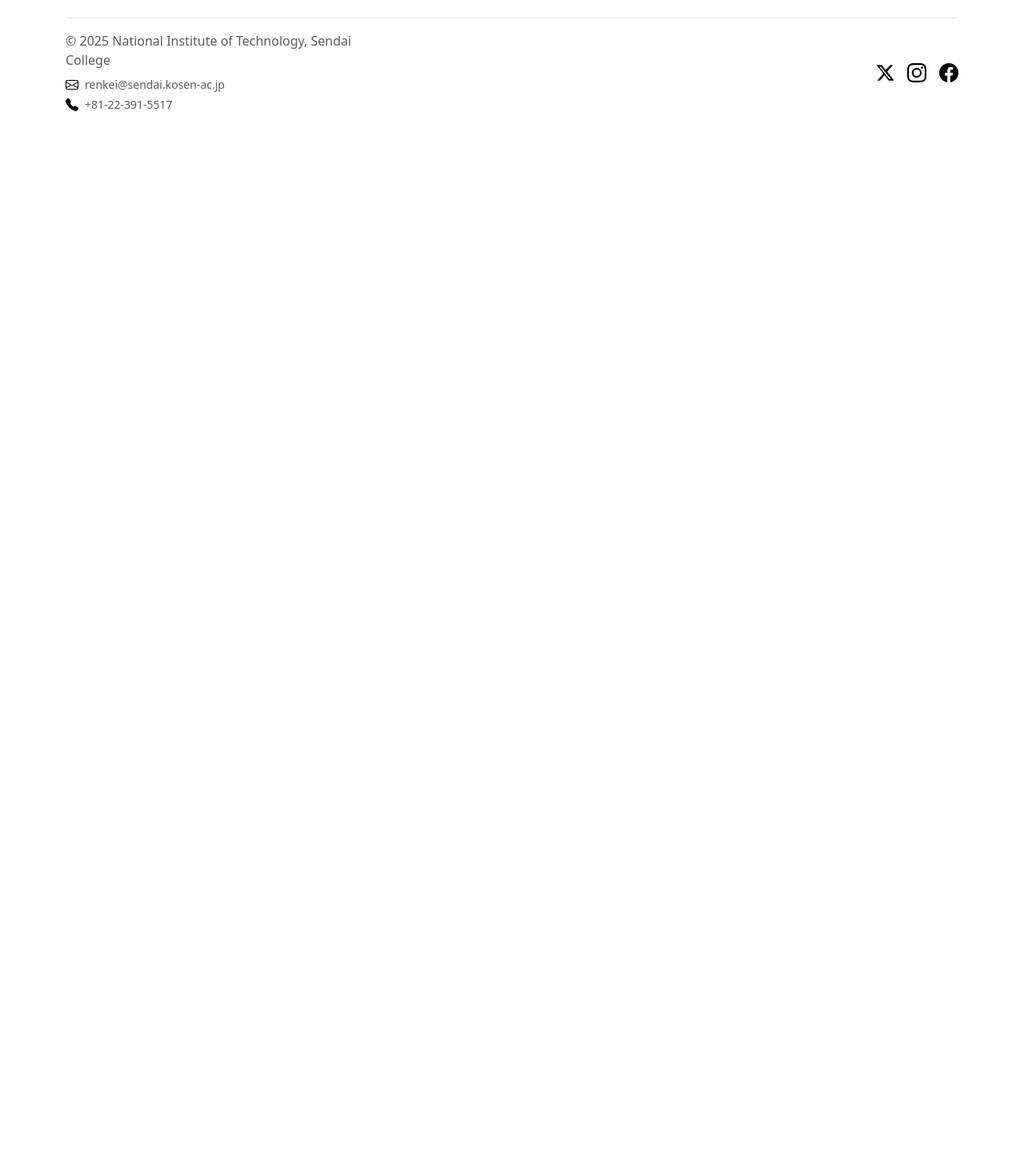
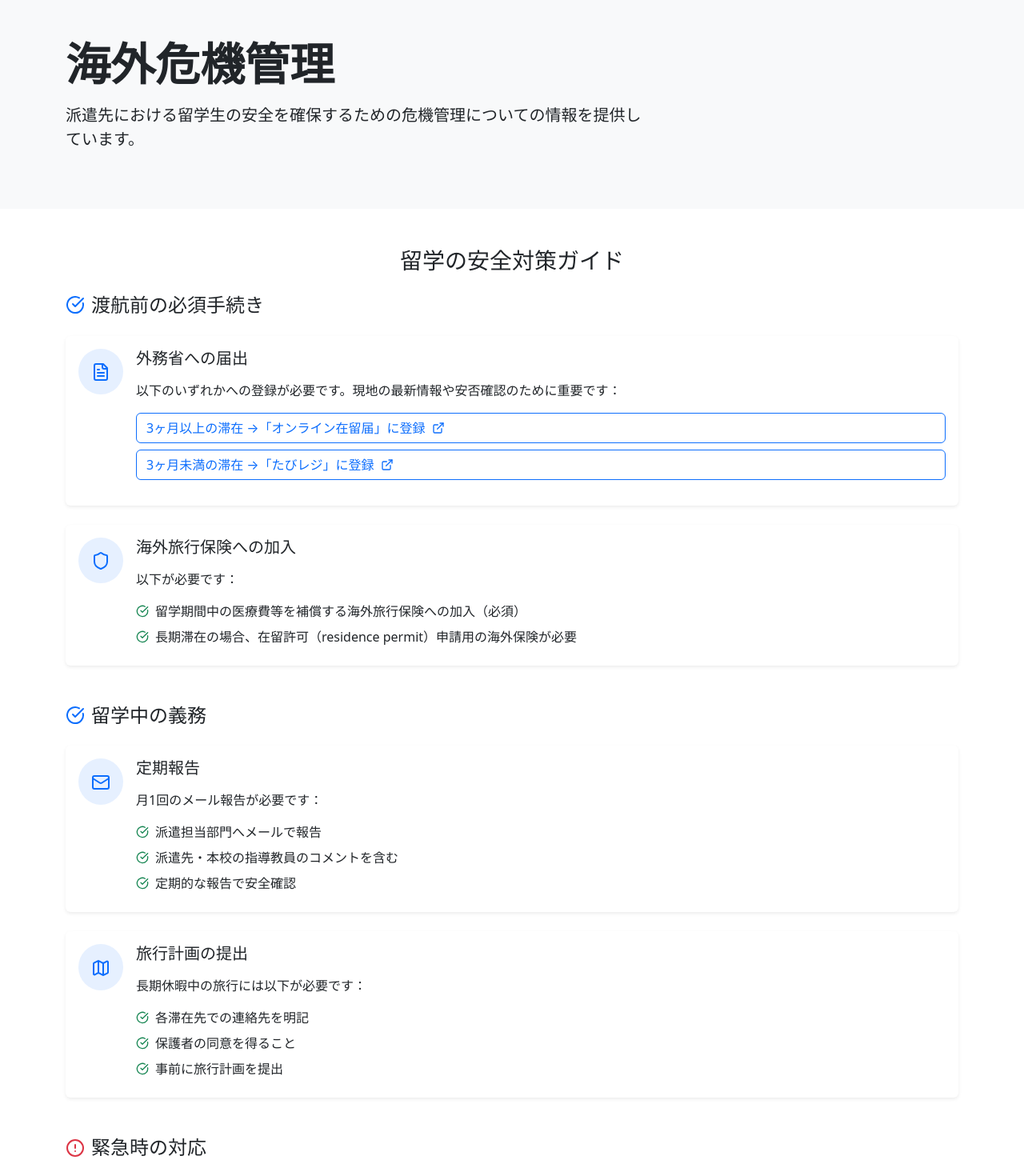
Before and after one commit to WanakitsamphanTh/international-affair, a Next.js app: page /ja/safety in a window 1280 px wide. Shown: the part 60-1530 px from the top of the page at 80% size. Before the commit the page ends 800 px from the top, so only its background shows below. Built offline with nearby package versions, Linux system fonts and the light colour scheme.

Commit message:
add safety page

```diff
--- /dev/null
+++ b/src/app/ja/safety/content.js
@@ -0,0 +1,209 @@
+"use client";
+import Link from 'next/link';
+import { Card } from 'react-bootstrap';
+import { ExternalLink, AlertCircle, FileText, Map, Shield, Mail, CheckCircle } from 'lucide-react';
+
+export const Content = () => {
+    const safetyItems = [
+      {
+        title: "渡航前の必須手続き",
+        type: "before",
+        items: [
+          {
+            title: "外務省への届出",
+            icon: FileText,
+            priority: "high",
+            content: {
+              description:
+                "以下のいずれかへの登録が必要です。現地の最新情報や安否確認のために重要です：",
+              actions: [
+                {
+                  text: "3ヶ月以上の滞在 →「オンライン在留届」に登録",
+                  link: "https://www.ezairyu.mofa.go.jp/RRnet/index.html",
+                },
+                {
+                  text: "3ヶ月未満の滞在 →「たびレジ」に登録",
+                  link: "https://www.ezairyu.mofa.go.jp/tabireg/index.html",
+                },
+              ],
+            },
+          },
+          {
+            title: "海外旅行保険への加入",
+            icon: Shield,
+            priority: "high",
+            content: {
+              description: "以下が必要です：",
+              steps: [
+                "留学期間中の医療費等を補償する海外旅行保険への加入（必須）",
+                "長期滞在の場合、在留許可（residence permit）申請用の海外保険が必要",
+              ],
+            },
+          },
+        ],
+      },
+      {
+        title: "留学中の義務",
+        type: "during",
+        items: [
+          {
+            title: "定期報告",
+            icon: Mail,
+            content: {
+              description: "月1回のメール報告が必要です：",
+              requirements: [
+                "派遣担当部門へメールで報告",
+                "派遣先・本校の指導教員のコメントを含む",
+                "定期的な報告で安全確認",
+              ],
+            },
+          },
+          {
+            title: "旅行計画の提出",
+            icon: Map,
+            content: {
+              description: "長期休暇中の旅行には以下が必要です：",
+              requirements: [
+                "各滞在先での連絡先を明記",
+                "保護者の同意を得ること",
+                "事前に旅行計画を提出",
+              ],
+            },
+          },
+        ],
+      },
+      {
+        title: "緊急時の対応",
+        type: "emergency",
+        items: [
+          {
+            title: "緊急時の手順",
+            icon: AlertCircle,
+            priority: "critical",
+            content: {
+              steps: [
+                {
+                  title: "安否確認",
+                  description:
+                    "事件事故発生時、メールで安否確認を行います。大学からの連絡を待たず、自主的な報告をお願いします。",
+                },
+                {
+                  title: "支援体制",
+                  description:
+                    "派遣先の国際交流室および担当者と連携して対応。必要に応じて本校教員を現地派遣します。",
+                },
+                {
+                  title: "早期帰国",
+                  description:
+                    "不適切な状況が発生した場合、早期帰国の措置を取り、専攻長の指示のもと適切な指導を行います。",
+                },
+              ],
+            },
+          },
+        ],
+      },
+    ];
+
+      return (
+        <section>
+          <div className="container py-5">
+            <h2 className="h3 mb-4">
+              <div className="d-flex align-items-center justify-content-center gap-2">
+                留学の安全対策ガイド
+              </div>
+            </h2>
+
+            {safetyItems.map((section, sectionIndex) => (
+              <div key={sectionIndex} className="mb-5">
+                <h3 className="h4 mb-4 d-flex align-items-center gap-2">
+                  {section.type === "emergency" ? (
+                    <AlertCircle size={24} className="text-danger" />
+                  ) : (
+                    <CheckCircle size={24} className="text-primary" />
+                  )}
+                  {section.title}
+                </h3>
+
+                <div className="row g-4">
+                  {section.items.map((item, index) => (
+                    <div key={index} className="col-12">
+                      <Card className={`border-0 shadow-sm ${section.type === 'emergency' ? 'border-danger border-start border-4' : ''}`}>
+                        <Card.Body>
+                          <div className="d-flex align-items-start gap-3">
+                            <div className={`p-3 rounded-circle ${
+                              section.type === 'emergency'
+                                ? 'bg-danger bg-opacity-10'
+                                : 'bg-primary bg-opacity-10'
+                            }`}>
+                              <item.icon
+                                size={24}
+                                className={section.type === 'emergency' ? 'text-danger' : 'text-primary'}
+                              />
+                            </div>
+                            <div className="flex-grow-1">
+                              <h4 className="h5 mb-3">{item.title}</h4>
+
+                              {item.content.description && (
+                                <p className="mb-3">{item.content.description}</p>
+                              )}
+
+                              {item.content.actions && (
+                                <div className="d-flex flex-column gap-2 mb-3">
+                                  {item.content.actions.map((action, actionIndex) => (
+                                    <Link
+                                      key={actionIndex}
+                                      href={action.link}
+                                      className="btn btn-outline-primary d-inline-flex align-items-center"
+                                      target="_blank"
+                                      rel="noopener noreferrer"
+                                    >
+                                      {action.text}
+                                      <ExternalLink size={16} className="ms-2" />
+                                    </Link>
+                                  ))}
+                                </div>
+                              )}
+
+                              {item.content.steps && (
+                                <ul className="list-unstyled mb-0">
+                                  {item.content.steps.map((step, stepIndex) => (
+                                    <li key={stepIndex} className="mb-2 d-flex align-items-start gap-2">
+                                      <CheckCircle size={16} className="text-success mt-1" />
+                                      <span>{typeof step === 'string' ? step : step.description}</span>
+                                    </li>
+                                  ))}
+                                </ul>
+                              )}
+
+                              {item.content.requirements && (
+                                <ul className="list-unstyled mb-0">
+                                  {item.content.requirements.map((req, reqIndex) => (
+                                    <li key={reqIndex} className="mb-2 d-flex align-items-start gap-2">
+                                      <CheckCircle size={16} className="text-success mt-1" />
+                                      <span>{req}</span>
+                                    </li>
+                                  ))}
+                                </ul>
+                              )}
+                            </div>
+                          </div>
+                        </Card.Body>
+                      </Card>
+                    </div>
+                  ))}
+                </div>
+              </div>
+            ))}
+          </div>
+
+          <style jsx>{`
+            :global(.card) {
+              transition: transform 0.2s ease-in-out;
+            }
+            :global(.card:hover) {
+              transform: translateY(-5px);
+            }
+          `}</style>
+        </section>
+      );
+    }
--- a/src/app/ja/safety/page.js
+++ b/src/app/ja/safety/page.js
@@ -1,12 +1,35 @@
 import { siteMeta } from "@/lib/ja/constants";
 import { openGraphMetadata, twitterMetadata } from "@/lib/ja/baseMetadata";
+import Link from "next/link";
+import { Content } from "@/app/ja/safety/content";
 const {siteTitle, siteUrl, siteIcon} = siteMeta;
 
+function Hero() {
+  return (
+    <section className="py-5 bg-light">
+      <div className="container">
+        <div className="row align-items-center">
+          <div className="col-lg-8">
+            <h1 className="display-4 fw-bold mb-3">
+              海外危機管理
+            </h1>
+            <p className="lead mb-4">
+              派遣先における留学生の安全を確保するための危機管理についての情報を提供しています。
+            </p>
+          </div>
+        </div>
+      </div>
+    </section>
+  );
+}
+
 export default function Safety(){
-    return (
-        <>
-        </>
-    );
+  return (
+    <main>
+      <Hero/>
+      <Content/>
+    </main>
+  );
 }
 
 // metadata
```
